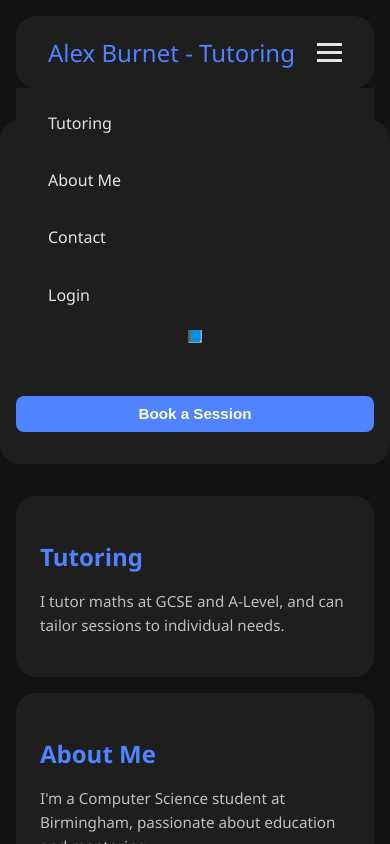
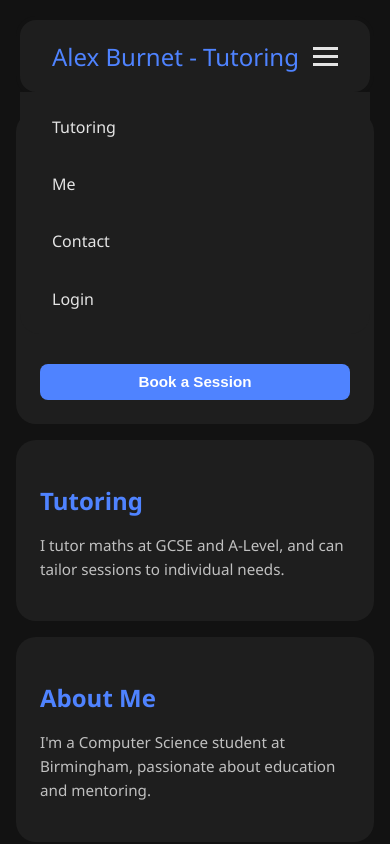
Before and after one commit to alexgburnet/maths-tutoring-app, a React (Vite) app in the folder client/: page / in a window 390 px wide. Both pictures are taken after a click on the element 329 px from the left and 52 px from the top of the page. Shown: the top 844 px of the page. Built offline with nearby package versions, Linux system fonts and the light colour scheme.

Commit message:
Fixed mobile styling

```diff
--- a/client/src/components/HomePage/HomePage.css
+++ b/client/src/components/HomePage/HomePage.css
@@ -64,8 +64,10 @@
   /* RESPONSIVE TYPOGRAPHY & LAYOUT */
   @media (max-width: 768px) {
     .hero {
-      padding: 3rem 1rem 2rem;
-    }
+        margin: 1rem; /* match section */
+        padding: 1.5rem; /* optionally match section too */
+      }
+
 
     .hero h1 {
       font-size: 2rem;
--- a/client/src/components/Navbar/Navbar.css
+++ b/client/src/components/Navbar/Navbar.css
@@ -1,5 +1,6 @@
 .navbar {
     background-color: #1e1e1e;
+    border: 4px solid #121212;
     border-radius: 20px;
     margin: 1rem;
     padding: 0 2rem;
--- a/client/src/components/Navbar/Navbar.jsx
+++ b/client/src/components/Navbar/Navbar.jsx
@@ -37,7 +37,7 @@ export default function Navbar({ loggedIn, setLoggedIn }) {
         {!onDashboard && (
           <>
             <a href="#tutoring">Tutoring</a>
-            <a href="#about">About Me</a>
+            <a href="#about">Me</a>
             <a href="#contact">Contact</a>
           </>
         )}
```
